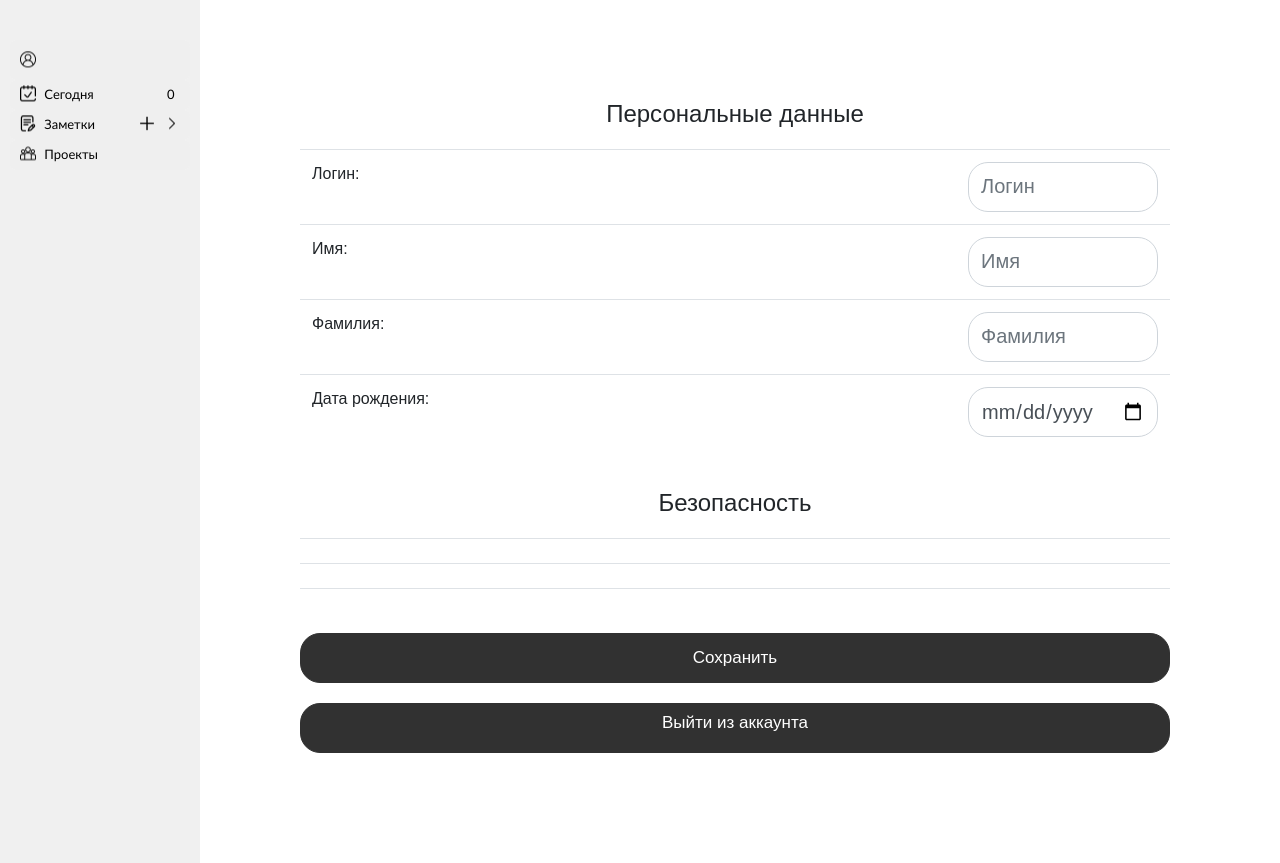
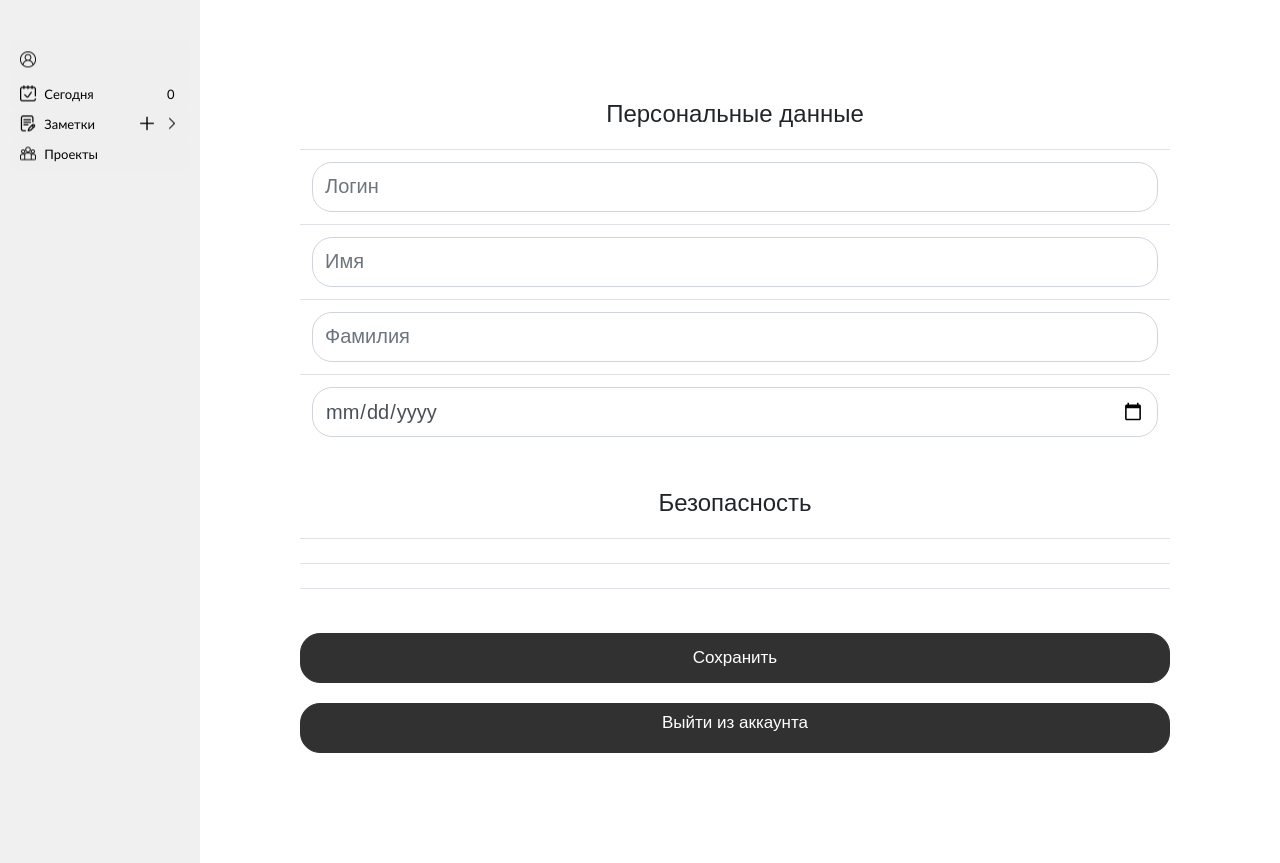
Before and after one commit to rs31113/ADVANOTE, a Django app: template advanote/templates/users/profile.html in a window 1280 px wide. Run offline with Django 4.2, Linux system fonts and the light colour scheme; the template is opened without the code that fills it: values that come from a table or form of the project are taken from there, others are empty; some libraries are stand-ins or nearby versions.

Commit message:
changed the appearance of the field on the profile page

```diff
--- a/advanote/templates/users/profile.html
+++ b/advanote/templates/users/profile.html
@@ -17,19 +17,15 @@
     <table class="table table-th-block" style="margin-top: 20px;">
         <tbody>
         <tr>
-            <td class="form-group active">Логин:</td>
             <td>{{ user_form.username }}</td>
         </tr>
         <tr>
-            <td class="active">Имя:</td>
             <td>{{ user_form.first_name }}</td>
         </tr>
         <tr>
-            <td class="active">Фамилия:</td>
             <td>{{ user_form.last_name }}</td>
         </tr>
         <tr>
-            <td class="active">Дата рождения:</td>
             <td>{{ profile_form.birthday }}</td>
         </tr>
         </tbody>
```
